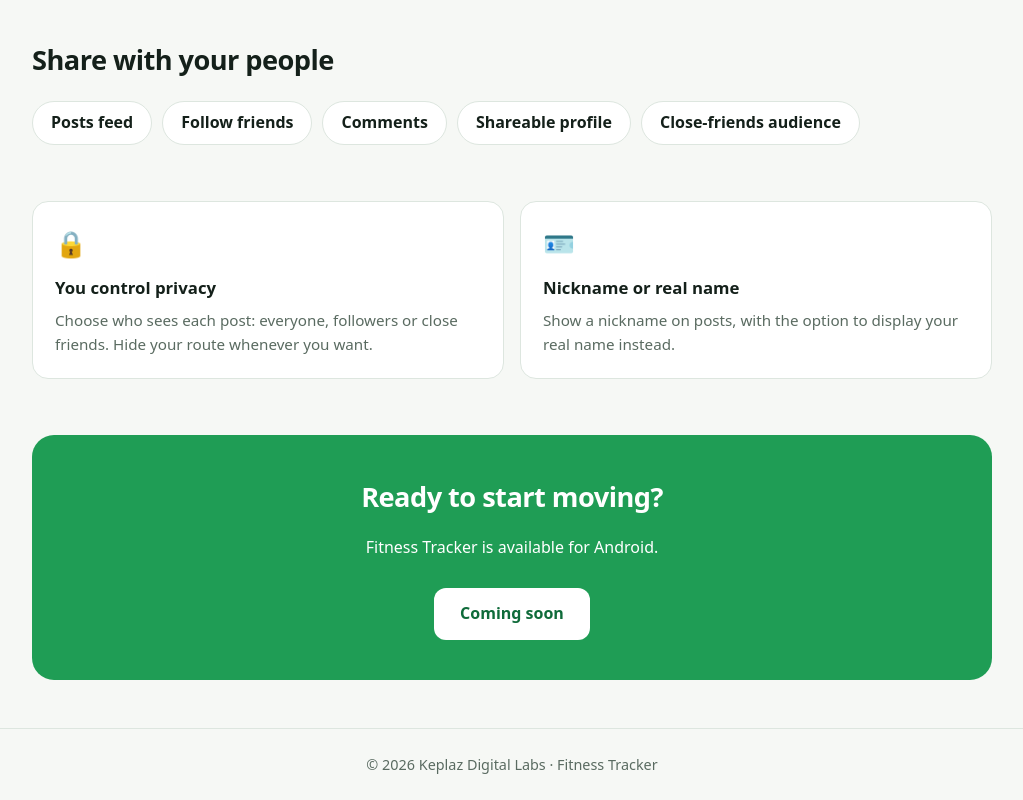
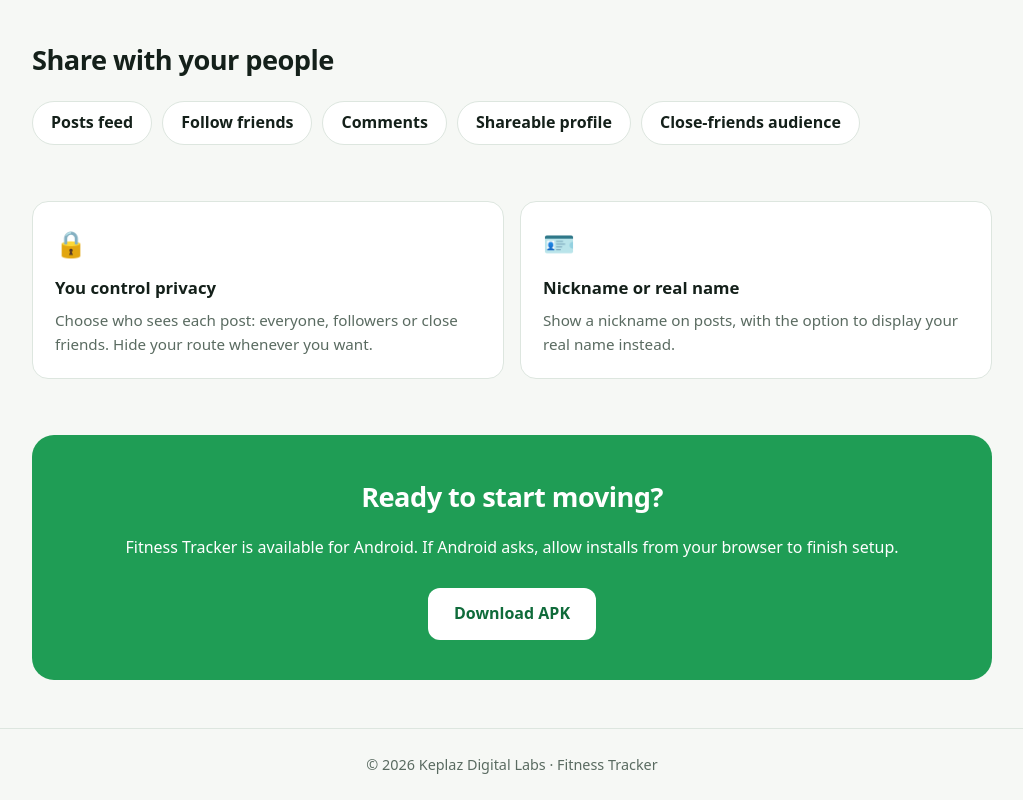
Before and after one commit to gmakepa44-a11y/fitness-tracker, a plain HTML site: page index.html in a window 1280 px wide. Shown: the part 1031-1831 px from the top of the page, without its empty margins (128-1151 px from the left). Drawn offline with Linux system fonts and the light colour scheme.

Commit message:
Add files via upload

```diff
--- a/index.html
+++ b/index.html
@@ -57,7 +57,7 @@ footer{border-top:1px solid var(--line);padding:24px 0;color:var(--muted);font-s
 </head>
 <body>
 <div class="wrap">
-<nav><div class="logo">Fitness<span>Tracker</span></div><div><a href="#features">Features</a><a href="#social">Community</a><a href="#get">Download</a></div></nav>
+<nav><div class="logo">Fitness<span>Tracker</span></div><div><a href="#features">Features</a><a href="#social">Community</a><a href="#get">Get the app</a></div></nav>
 
 <section class="hero">
 <span class="pill">Free maps · No card needed</span>
@@ -98,8 +98,8 @@ footer{border-top:1px solid var(--line);padding:24px 0;color:var(--muted);font-s
 
 <section id="get" class="cta">
 <h2>Ready to start moving?</h2>
-<p>Fitness Tracker is available for Android.</p>
-<a class="btn" href="#get">Coming soon</a>
+<p>Fitness Tracker is available for Android. If Android asks, allow installs from your browser to finish setup.</p>
+<a class="btn" href="https://github.com/gmakepa44-a11y/fitness-tracker/releases/latest/download/FitnessTracker.apk">Download APK</a>
 </section>
 </div>
 <footer>© <span id="y">2026</span> Keplaz Digital Labs · Fitness Tracker</footer>
```
